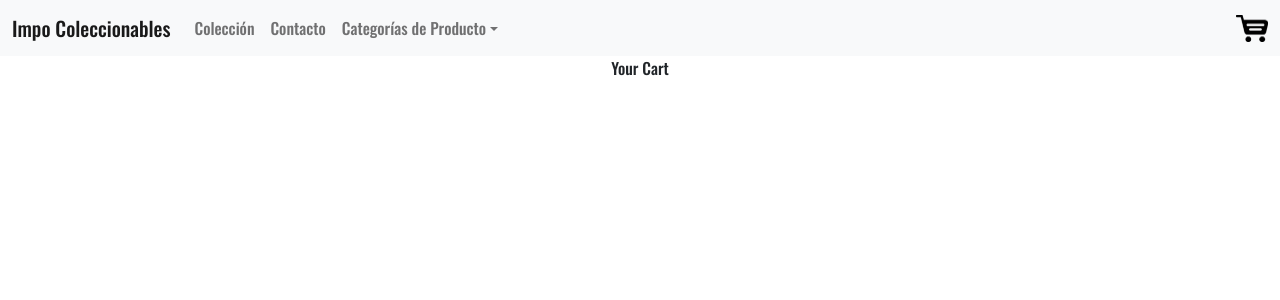
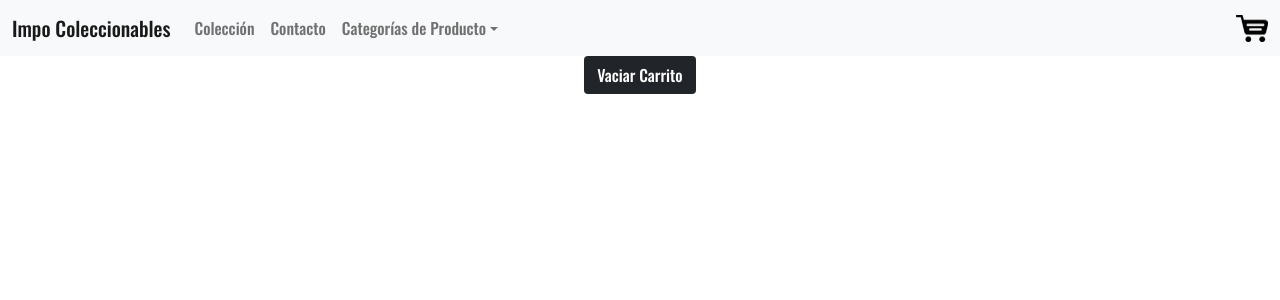
Before and after one commit to bymaatt/ecommerce_react, a React (Create React App) app: page /Cart in a window 1280 px wide. Shown: the top 300 px of the page. Built offline with nearby package versions, Linux system fonts and the light colour scheme.

Commit message:
cart arreglos

```diff
--- /dev/null
+++ b/src/components/Cart/Cart.css
@@ -0,0 +1,36 @@
+.contenedor_master{
+    display: flex;
+    flex-direction: column;
+    justify-content: center;
+}
+
+
+.contenedor_detalle{
+    display: flex;
+    flex-direction: column;
+    justify-content: center;
+    margin: 0;
+    padding: 0;
+
+}
+.item{
+    list-style-type: none;
+
+}
+
+.butt_master .butt{
+    display: inline-block;
+    text-align: center;
+    font-weight: 400;
+    line-height: 1.5;
+    text-align: center;
+    text-decoration: none;
+    vertical-align: middle;
+    cursor: pointer;
+    user-select: none;
+    border: 1px solid transparent;
+    padding: 0.375rem 0.75rem;
+    border-radius: 0.25rem;
+    transition: color .15s;
+    margin-bottom: .5rem;
+}
--- a/src/components/Cart/Cart.jsx
+++ b/src/components/Cart/Cart.jsx
@@ -1,14 +1,18 @@
 import React from 'react'
-/* import {useCartContext} from '../../components/Context/CartContext' */
+import './Cart.css'
+import { useCartContext } from '../Context/CartContext'
 
 
 const Cart=() => {
-    /* const {cartList, vaciarCarrito} =useCartContext() */
+    const {cartList, vaciarCarrito} =useCartContext()
     return (
-        <div>
-            Your Cart
-            {/* {cartList.map(productos => <li key={productos.id}>{productos.nombre} - cant: {productos.stock}</li>)}
-            <button onClick={vaciarCarrito}>Vaciar Carrito</button> */}
+        <div className='contenedor_master'>
+            <div className='contenedor_detalle'>
+                {cartList.map(productos => <ul className=" item card-title"><li key={productos.id}>{productos.nombre} - cant: {productos.counter}</li></ul>)}
+            </div>
+            <div className='butt_master'>
+                <button className='btn-dark butt' onClick={vaciarCarrito}>Vaciar Carrito</button>
+            </div>
         </div>
     )
 }
--- a/src/components/ItemCount/counter.css
+++ b/src/components/ItemCount/counter.css
@@ -26,7 +26,6 @@
     cursor: pointer;
     user-select: none;
     border: 1px solid transparent;
-    margin-right: .5rem;
     padding: 0.375rem 0.75rem;
     border-radius: 0.25rem;
     transition: color .15s;
```
